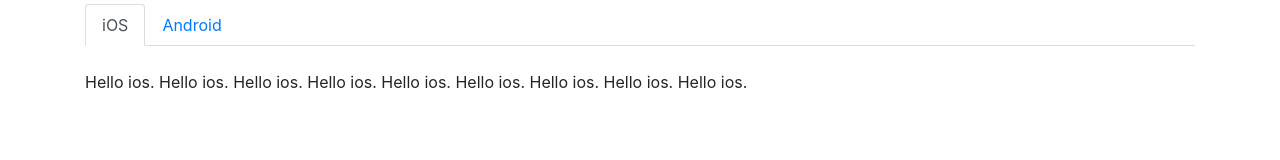
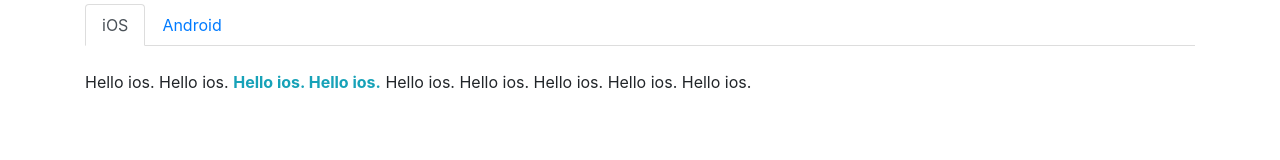
Before and after one commit to githubyosshi/bootstrap-app, a plain HTML site: page index.html in a window 1280 px wide. Shown: the part 1643-1803 px from the top of the page. Drawn offline with nearby package versions, Linux system fonts and the light colour scheme.

Commit message:
Tooltip commit

```diff
--- a/index.html
+++ b/index.html
@@ -72,7 +72,7 @@
           </ul>
           <div class="tab-content py-4">
             <div id="ios" class="tab-pane active">
-              <p>Hello ios. Hello ios. Hello ios. Hello ios. Hello ios. Hello ios. Hello ios. Hello ios. Hello ios. </p>
+              <p>Hello ios. Hello ios. <span class="font-weight-bold text-info" data-toggle="tooltip" title="This is awesome" data-placement="bottom">Hello ios. Hello ios.</span> Hello ios. Hello ios. Hello ios. Hello ios. Hello ios.</p>
             </div>
             <div id="android" class="tab-pane">
               <p>Hello Android. Hello Android. Hello Android. Hello Android. Hello Android. Hello Android. Hello Android. Hello Android. Hello Android. </p>
@@ -94,5 +94,11 @@
     <script src="https://code.jquery.com/jquery-3.2.1.slim.min.js" integrity="sha384-KJ3o2DKtIkvYIK3UENzmM7KCkRr/rE9/Qpg6aAZGJwFDMVNA/GpGFF93hXpG5KkN" crossorigin="anonymous"></script>
     <script src="https://cdnjs.cloudflare.com/ajax/libs/popper.js/1.12.3/umd/popper.min.js" integrity="sha384-vFJXuSJphROIrBnz7yo7oB41mKfc8JzQZiCq4NCceLEaO4IHwicKwpJf9c9IpFgh" crossorigin="anonymous"></script>
     <script src="https://maxcdn.bootstrapcdn.com/bootstrap/4.0.0-beta.2/js/bootstrap.min.js" integrity="sha384-alpBpkh1PFOepccYVYDB4do5UnbKysX5WZXm3XxPqe5iKTfUKjNkCk9SaVuEZflJ" crossorigin="anonymous"></script>
+    <script>
+      $(function() {
+        'use strict';
+        $('[data-toggle="tooltip"]').tooltip();
+      });
+    </script>
   </body>
 </html>
```
